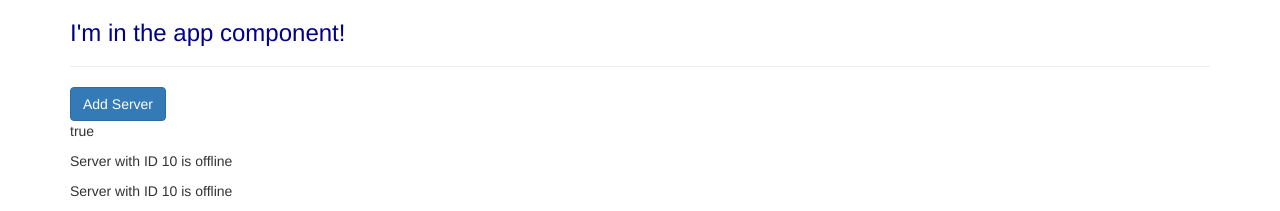
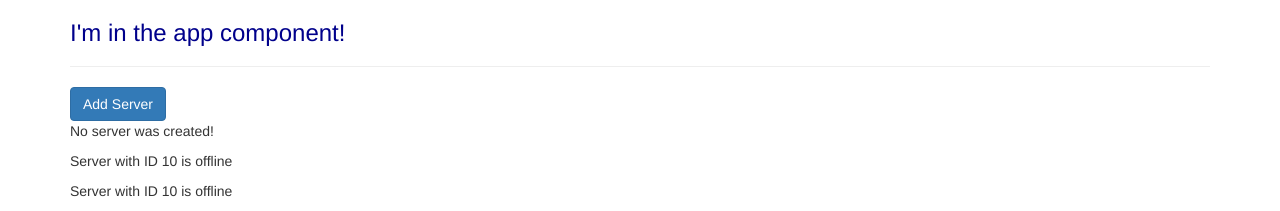
Before and after one commit to lidija-suster/test-application, an Angular app: page / in a window 1280 px wide. Shown: the top 211 px of the page. Built offline with nearby package versions, Linux system fonts and the light colour scheme.

Commit message:
Event Binding

```diff
--- a/src/app/servers/servers.component.html
+++ b/src/app/servers/servers.component.html
@@ -1,6 +1,7 @@
-<button class="btn btn-primary" [disabled]="!allowNewServer">
+<button class="btn btn-primary" [disabled]="!allowNewServer" (click)="onCreateServer()">
     Add Server
 </button>
-<p [innerText]="allowNewServer">{{ allowNewServer }}</p>
+<!-- <p [innerText]="allowNewServer">{{ allowNewServer }}</p> -->
+<p>{{ serverCreationStatus }}</p>
 <app-server></app-server>
 <app-server></app-server>
--- a/src/app/servers/servers.component.ts
+++ b/src/app/servers/servers.component.ts
@@ -8,6 +8,7 @@ import { Component, OnInit } from '@angular/core';
 export class ServersComponent implements OnInit {
 
   allowNewServer = false;
+  serverCreationStatus = 'No server was created!';
 
   constructor() {
     setTimeout(() => {
@@ -18,4 +19,8 @@ export class ServersComponent implements OnInit {
   ngOnInit(): void {
   }
 
+  onCreateServer() {
+    this.serverCreationStatus = 'Server was created!';
+  }
+
 }
```
